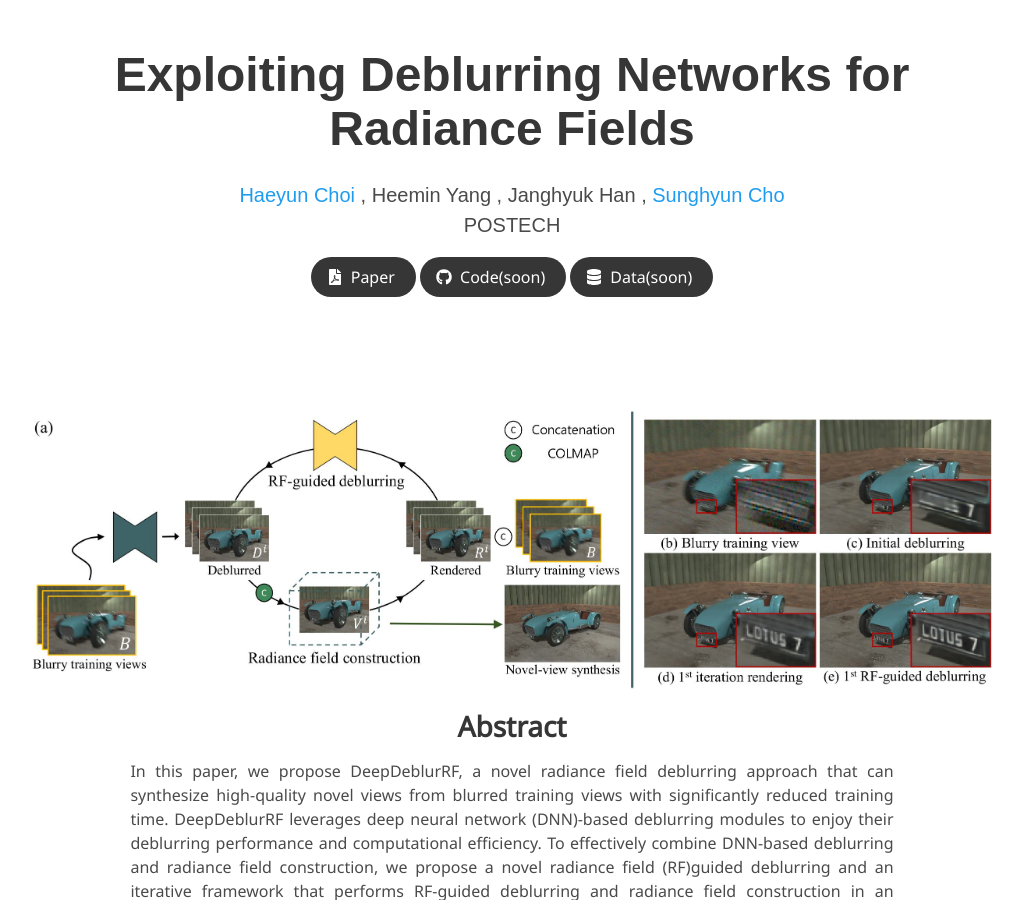
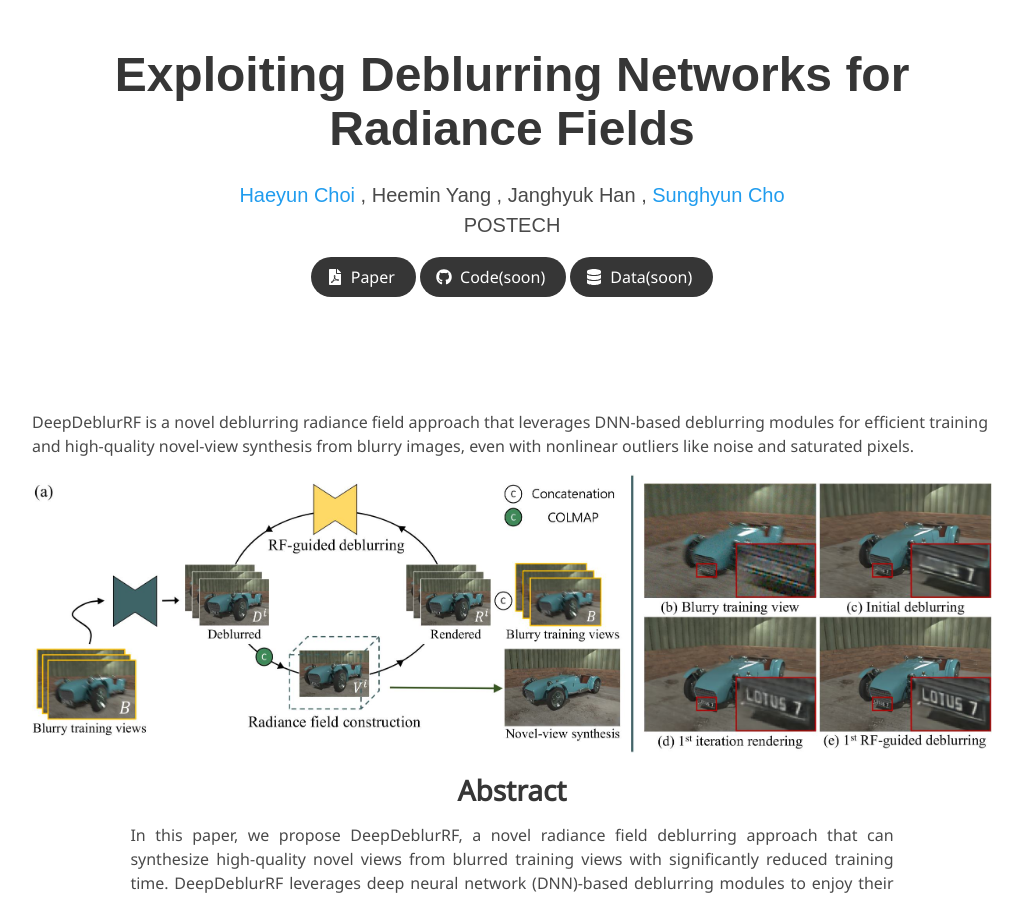
Before and after one commit to haeyun-choi/DDRF_site, a Jekyll site: the page built from index.md, in a window 1280 px wide and 900 px high. Shown: the whole window, without its empty margins (128-1151 px from the left). Built offline with Jekyll 4.4.1, drawn with Linux system fonts in a browser that asks for light colours; some web fonts are replaced.

Commit message:
Update index.md

```diff
--- a/index.md
+++ b/index.md
@@ -16,6 +16,7 @@ paper: https://drive.google.com/file/d/1RS11tWRO0MYgHEKAvr_NSB_uADJMbSij/view?us
 code: https://github.com/topics/turing-machines
 data: https://huggingface.co/docs/datasets
 ---
+DeepDeblurRF is a novel deblurring radiance field approach that leverages DNN-based deblurring modules for efficient training and high-quality novel-view synthesis from blurry images, even with nonlinear outliers like noise and saturated pixels.
 
 ![Teaser](/static/image/teaser.jpg)
 
```
